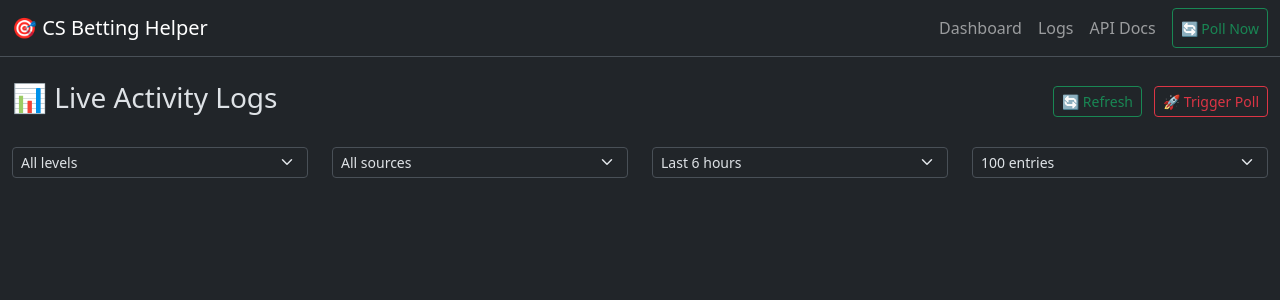
After one commit to evgenykuzin/cs-betting-helper, a FastAPI app: template app/frontend/templates/logs.html in a window 1280 px wide. The commit adds this page. Shown: the top 300 px of the page. Run offline with FastAPI, Linux system fonts and the light colour scheme; the template is opened without the code that fills it, so the values that code supplies are empty; some libraries are stand-ins or nearby versions.

Commit message:
fix: Celery autodiscover tasks, add logs system
- Celery: autodiscover_tasks(['app.tasks']) to fix 'unregistered task' error
- Logs: new table, API endpoint /api/logs, frontend page /logs with HTMX auto‑refresh
- Retention: configurable cleanup for logs (INFO/WARNING 7d, ERROR 30d, odds 30d)
- Cleanup tasks: daily cleanup of old logs (04:00 UTC) + odds snapshots (03:00 UTC)
- UI: navbar link to live logs, filters by level/source/hours
- Polling: writes activity logs to DB for real‑time monitoring
- Schema: add logs table with indexes

```diff
--- a/app/api/pages.py
+++ b/app/api/pages.py
@@ -61,3 +61,9 @@ async def match_detail(request: Request, match_id: int, db: AsyncSession = Depen
     return templates.TemplateResponse("match.html", {
         "request": request, "match": match, "signals": signals,
     })
+
+
+@router.get("/logs")
+async def logs_page(request: Request):
+    """Live logs page."""
+    return templates.TemplateResponse("logs.html", {"request": request})
--- a/app/core/config.py
+++ b/app/core/config.py
@@ -37,6 +37,11 @@ class Settings(BaseSettings):
     suspicious_drop_pct: float = 25.0
     suspicious_books_moved: int = 4
 
+    # --- Retention policies (days) ---
+    log_retention_days_info: int = 7    # INFO/WARNING logs
+    log_retention_days_error: int = 30  # ERROR logs
+    odds_retention_days: int = 30       # odds snapshots
+
     class Config:
         env_file = ".env"
         env_file_encoding = "utf-8"
--- a/app/frontend/templates/base.html
+++ b/app/frontend/templates/base.html
@@ -22,6 +22,7 @@
             <a class="navbar-brand" href="/">🎯 CS Betting Helper</a>
             <div class="navbar-nav ms-auto">
                 <a class="nav-link" href="/">Dashboard</a>
+                <a class="nav-link" href="/logs">Logs</a>
                 <a class="nav-link" href="/api/docs" target="_blank">API Docs</a>
                 <button class="btn btn-sm btn-outline-success ms-2"
                         hx-post="/api/poll" hx-swap="none"
--- /dev/null
+++ b/app/frontend/templates/logs.html
@@ -0,0 +1,68 @@
+{% extends "base.html" %}
+{% block title %}Live Logs — CS Betting Helper{% endblock %}
+
+{% block content %}
+<div class="d-flex justify-content-between align-items-center mb-4">
+    <h3>📊 Live Activity Logs</h3>
+    <div>
+        <button class="btn btn-sm btn-outline-success me-2"
+                hx-get="/api/logs?limit=100"
+                hx-target="#logs-container"
+                hx-swap="innerHTML">
+            🔄 Refresh
+        </button>
+        <button class="btn btn-sm btn-outline-danger"
+                hx-post="/api/poll"
+                hx-swap="none"
+                hx-on::after-request="alert('Poll queued!')">
+            🚀 Trigger Poll
+        </button>
+    </div>
+</div>
+
+<div class="row mb-4">
+    <div class="col-md-3">
+        <select class="form-select form-select-sm" hx-get="/api/logs" hx-target="#logs-container" hx-include="[name='limit'],[name='source'],[name='level'],[name='hours']" name="level">
+            <option value="">All levels</option>
+            <option value="INFO">INFO</option>
+            <option value="WARNING">WARNING</option>
+            <option value="ERROR">ERROR</option>
+        </select>
+    </div>
+    <div class="col-md-3">
+        <select class="form-select form-select-sm" hx-get="/api/logs" hx-target="#logs-container" hx-include="[name='limit'],[name='source'],[name='level'],[name='hours']" name="source">
+            <option value="">All sources</option>
+            <option value="polling">Polling</option>
+            <option value="telegram">Telegram</option>
+            <option value="analysis">Analysis</option>
+            <option value="cleanup">Cleanup</option>
+        </select>
+    </div>
+    <div class="col-md-3">
+        <select class="form-select form-select-sm" hx-get="/api/logs" hx-target="#logs-container" hx-include="[name='limit'],[name='source'],[name='level'],[name='hours']" name="hours">
+            <option value="1">Last 1 hour</option>
+            <option value="6" selected>Last 6 hours</option>
+            <option value="24">Last 24 hours</option>
+            <option value="168">Last week</option>
+        </select>
+    </div>
+    <div class="col-md-3">
+        <select class="form-select form-select-sm" hx-get="/api/logs" hx-target="#logs-container" hx-include="[name='limit'],[name='source'],[name='level'],[name='hours']" name="limit">
+            <option value="50">50 entries</option>
+            <option value="100" selected>100 entries</option>
+            <option value="200">200 entries</option>
+        </select>
+    </div>
+</div>
+
+<div id="logs-container" hx-get="/api/logs?limit=100" hx-trigger="load, every 5s"></div>
+
+<script>
+document.addEventListener('htmx:afterSwap', function(e) {
+    if (e.target.id === 'logs-container') {
+        // Auto-scroll to top
+        e.target.scrollTop = 0;
+    }
+});
+</script>
+{% endblock %}
```
Also changed, not shown: app/api/routes.py (+32 -1 lines), app/db/models.py (+16 -0 lines), app/tasks/celery_app.py (+7 -0 lines), app/tasks/polling.py (+58 -3 lines), db/schema.sql (+12 -0 lines), 1 other file.
